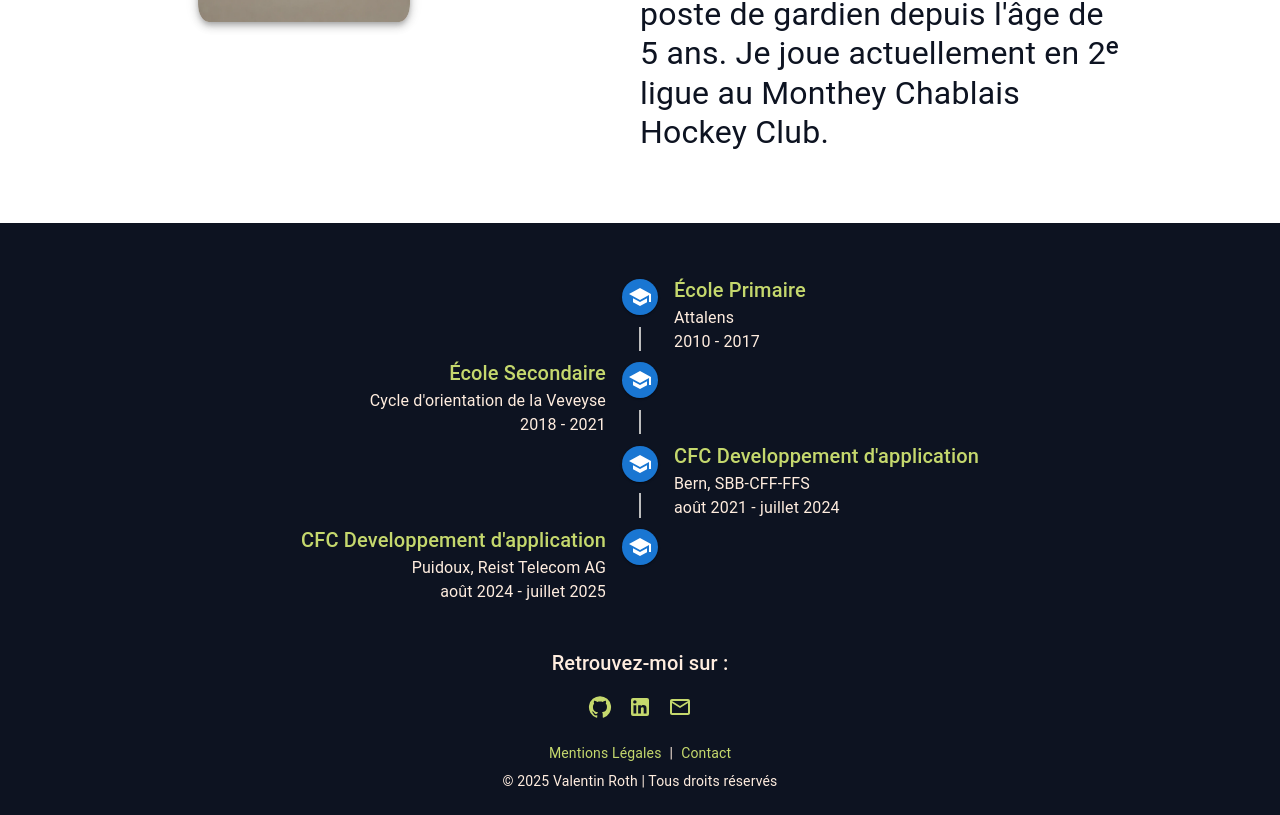
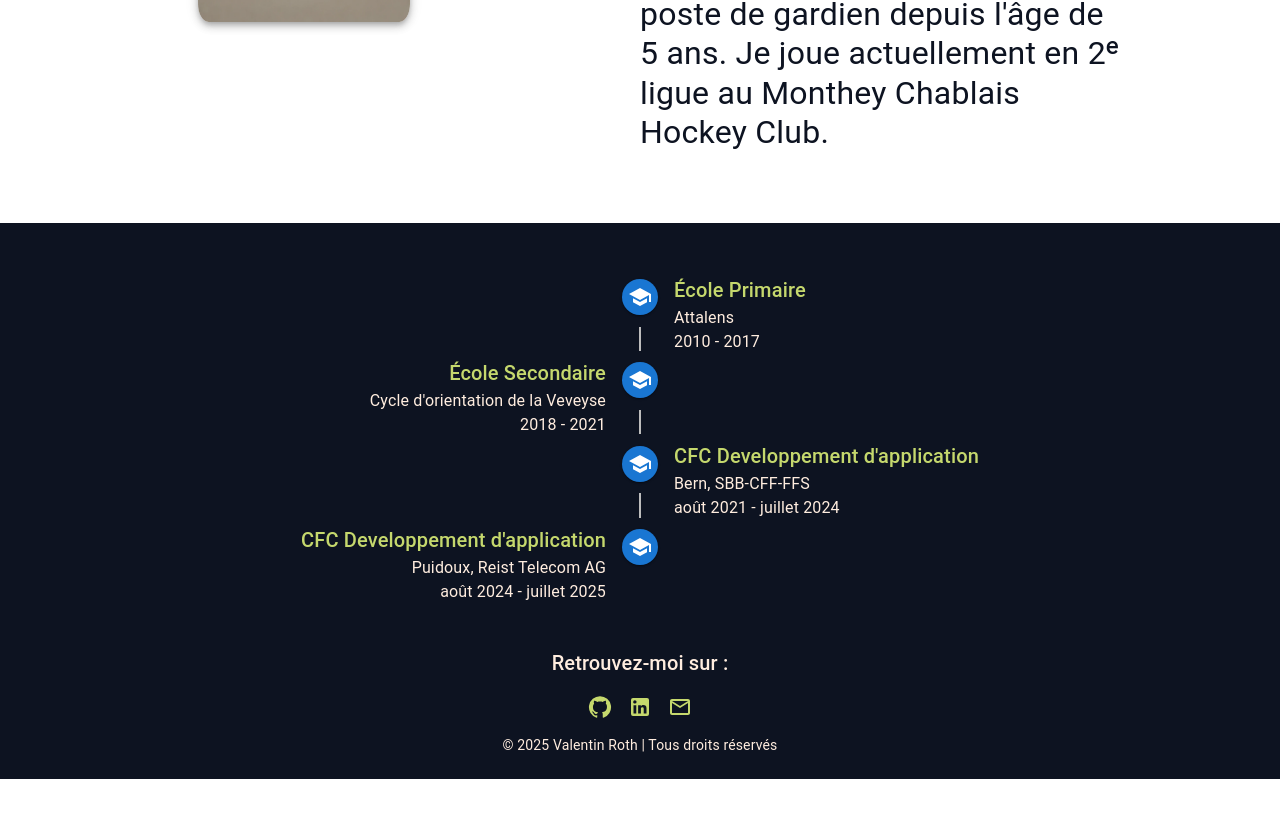
Before and after one commit to ElMonkito/portfolio, a React (Create React App) app: page / in a window 1280 px wide. Shown: the part 1144-1959 px from the top of the page. After the commit the page ends 1923 px from the top, so only its background shows below. Built offline with nearby package versions, Linux system fonts and the light colour scheme.

Commit message:
change on footer and nav

```diff
--- a/src/components/footer.jsx
+++ b/src/components/footer.jsx
@@ -1,4 +1,4 @@
-import { Box, Typography, Link, IconButton } from "@mui/material";
+import { Box, Typography, IconButton } from "@mui/material";
 import { GitHub, LinkedIn, MailOutline } from "@mui/icons-material";
 
 export default function Footer() {
@@ -22,20 +22,20 @@ export default function Footer() {
                 <IconButton href="https://www.linkedin.com/in/valentin-roth-b05764251/" target="_blank" sx={{ color: "#C5D86D" }}>
                     <LinkedIn />
                 </IconButton>
-                <IconButton href="valentin.roth05@gmail.com" sx={{ color: "#C5D86D" }}>
+                <IconButton href="mailto:valentin.roth05@gmail.com" sx={{ color: "#C5D86D" }}>
                     <MailOutline />
                 </IconButton>
             </Box>
 
-            <Typography variant="body2" sx={{ mt: 2 }}>
-                <Link href="/mentions-legales" color="#C5D86D" sx={{ textDecoration: "none", mx: 1 }}>
-                    Mentions Légales
-                </Link>
-                |
-                <Link href="/contact" color="#C5D86D" sx={{ textDecoration: "none", mx: 1 }}>
-                    Contact
-                </Link>
-            </Typography>
+            {/*<Typography variant="body2" sx={{ mt: 2 }}>*/}
+            {/*    <Link href="/mentions-legales" color="#C5D86D" sx={{ textDecoration: "none", mx: 1 }}>*/}
+            {/*        Mentions Légales*/}
+            {/*    </Link>*/}
+            {/*    |*/}
+            {/*    <Link href="/contact" color="#C5D86D" sx={{ textDecoration: "none", mx: 1 }}>*/}
+            {/*        Contact*/}
+            {/*    </Link>*/}
+            {/*</Typography>*/}
 
             <Typography variant="body2" sx={{ mt: 1 }}>
                 © 2025 Valentin Roth | Tous droits réservés
--- a/src/components/navbar.jsx
+++ b/src/components/navbar.jsx
@@ -25,7 +25,6 @@ export default function Navbar() {
         { label: "Accueil", path: "accueil" },
         { label: "À propos", path: "apropos" },
         { label: "Parcours", path: "parcours" },
-        { label: "Projets", path: "projets" },
     ];
 
     return (
```
Also changed, not shown: src/App.js (+0 -8 lines).
